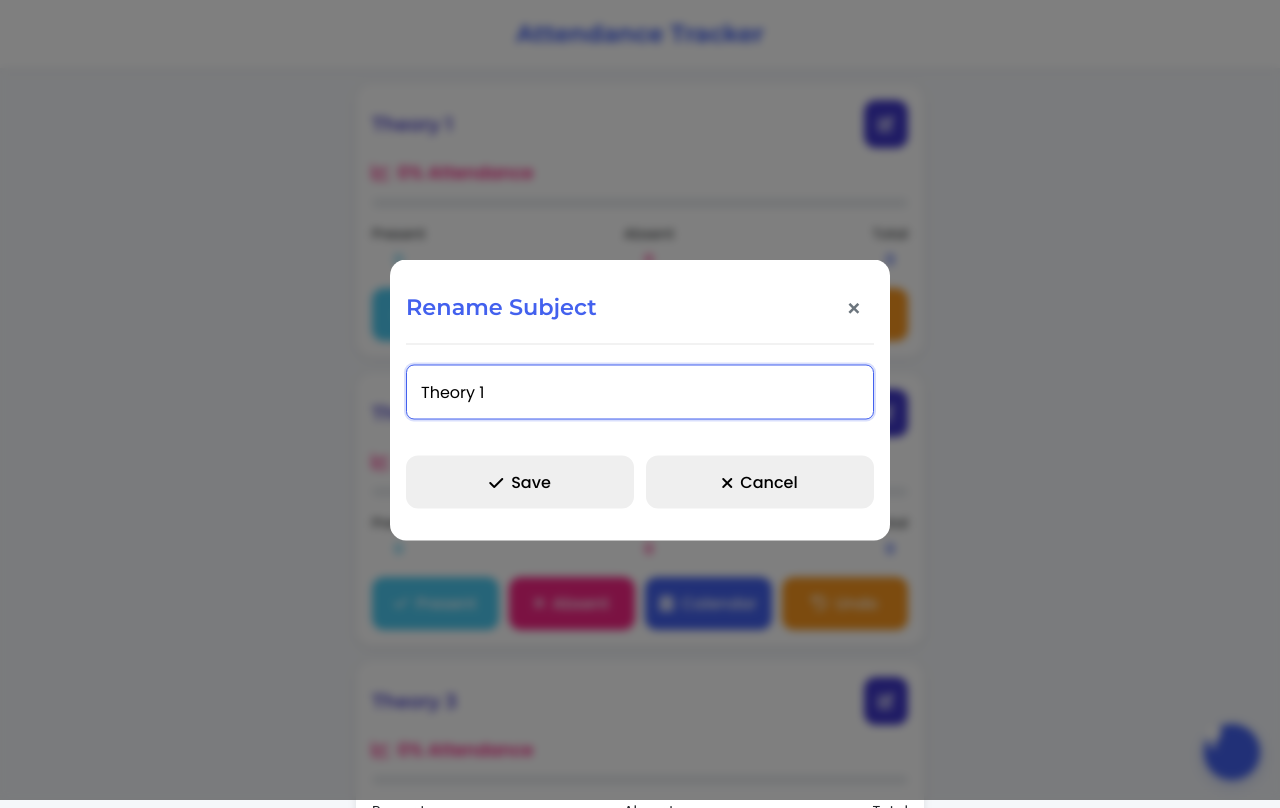
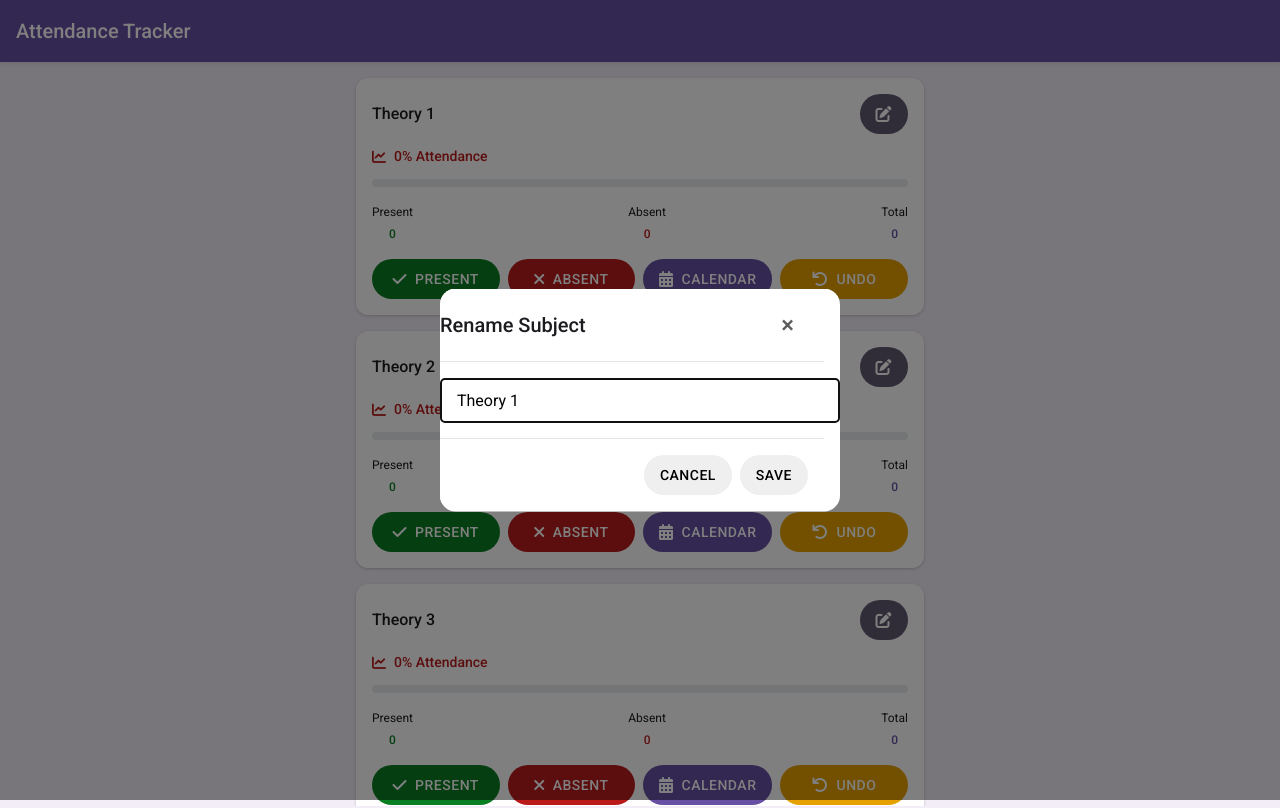
Before and after one commit to AyushAB-24/Ayush, a plain HTML site: page index.html in a window 1280 px wide. Both pictures are taken after a click on the button 886 px from the left and 124 px from the top of the page. Drawn offline with Linux system fonts and the light colour scheme.

Commit message:
Update index.html

```diff
--- a/index.html
+++ b/index.html
@@ -6,24 +6,25 @@
     <meta name="apple-mobile-web-app-capable" content="yes">
     <meta name="mobile-web-app-capable" content="yes">
     <title>Attendance Tracker</title>
-    <link href="https://fonts.googleapis.com/css2?family=Poppins:wght@400;500;600&family=Montserrat:wght@600;700&display=swap" rel="stylesheet">
+    <link href="https://fonts.googleapis.com/css2?family=Roboto:wght@400;500;700&display=swap" rel="stylesheet">
     <style>
         :root {
-            --primary: #4361ee;
-            --primary-light: #4895ef;
-            --secondary: #3f37c9;
-            --success: #4cc9f0;
-            --danger: #f72585;
-            --warning: #f8961e;
-            --light: #f8f9fa;
-            --dark: #212529;
-            --gray: #6c757d;
-            --white: #ffffff;
-            --card-bg: #ffffff;
-            --shadow: 0 2px 8px rgba(0, 0, 0, 0.1);
-            --border-radius: 16px;
-            --transition: all 0.3s cubic-bezier(0.25, 0.8, 0.25, 1);
-            --scrollbar-width: 8px;
+            --primary: #6750A4;
+            --primary-light: #7E67CC;
+            --secondary: #625B71;
+            --success: #0A7E22;
+            --danger: #BA1A1A;
+            --warning: #E6A100;
+            --light: #F3EDF7;
+            --dark: #1C1B1F;
+            --gray: #5D5D5D;
+            --white: #FFFFFF;
+            --card-bg: #FFFFFF;
+            --surface: #F3EDF7;
+            --shadow: 0 1px 3px rgba(0, 0, 0, 0.2);
+            --border-radius: 12px;
+            --transition: all 0.2s cubic-bezier(0.4, 0, 0.2, 1);
+            --scrollbar-width: 4px;
         }
 
         * {
@@ -34,8 +35,8 @@
         }
 
         body {
-            font-family: 'Poppins', sans-serif;
-            background: #f5f7fa;
+            font-family: 'Roboto', sans-serif;
+            background: var(--surface);
             color: var(--dark);
             min-height: 100vh;
             padding: 0;
@@ -60,38 +61,31 @@
             border-radius: var(--scrollbar-width);
         }
 
-        ::-webkit-scrollbar-thumb:hover {
-            background: rgba(0, 0, 0, 0.3);
-        }
-
         /* App Header */
         .app-header {
             position: sticky;
             top: 0;
-            background: white;
+            background: var(--primary);
             padding: 16px;
-            box-shadow: 0 2px 10px rgba(0, 0, 0, 0.05);
             z-index: 10;
             display: flex;
-            justify-content: center;
+            justify-content: space-between;
             align-items: center;
-            backdrop-filter: blur(5px);
+            color: white;
+            box-shadow: 0 2px 4px rgba(0, 0, 0, 0.1);
         }
 
         .app-title {
-            font-family: 'Montserrat', sans-serif;
-            font-size: 1.5rem;
-            font-weight: 700;
-            color: var(--primary);
-            text-align: center;
+            font-size: 1.25rem;
+            font-weight: 500;
         }
 
         /* Main Content */
         .app-content {
             padding: 16px;
-            padding-bottom: 80px;
+            padding-bottom: 16px;
             overflow-y: auto;
-            height: calc(100vh - 60px);
+            height: calc(100vh - 56px);
             scroll-behavior: smooth;
         }
 
@@ -108,13 +102,6 @@
             padding: 16px;
             box-shadow: var(--shadow);
             transition: var(--transition);
-            transform: translateY(0);
-            will-change: transform;
-        }
-
-        .subject-card:hover {
-            box-shadow: 0 4px 12px rgba(0, 0, 0, 0.15);
-            transform: translateY(-2px);
         }
 
         .subject-header {
@@ -125,15 +112,14 @@
         }
 
         .subject-title {
-            font-family: 'Montserrat', sans-serif;
-            font-size: 1.2rem;
-            font-weight: 600;
-            color: var(--secondary);
+            font-size: 1rem;
+            font-weight: 500;
+            color: var(--dark);
         }
 
         .attendance-percentage {
-            font-size: 1.1rem;
-            font-weight: 600;
+            font-size: 0.875rem;
+            font-weight: 500;
             margin: 12px 0;
             display: flex;
             align-items: center;
@@ -145,17 +131,17 @@
         .bad-attendance { color: var(--danger); }
 
         .progress-container {
-            height: 10px;
+            height: 8px;
             background: #e9ecef;
-            border-radius: 5px;
+            border-radius: 4px;
             margin: 12px 0;
             overflow: hidden;
         }
 
         .progress-bar {
             height: 100%;
-            background: linear-gradient(90deg, var(--primary-light), var(--primary));
-            border-radius: 5px;
+            background: var(--primary);
+            border-radius: 4px;
             transition: width 0.6s ease;
         }
 
@@ -163,7 +149,7 @@
             display: flex;
             justify-content: space-between;
             margin: 16px 0;
-            font-size: 0.9rem;
+            font-size: 0.75rem;
         }
 
         .stat {
@@ -174,7 +160,7 @@
         }
 
         .stat-value {
-            font-weight: 600;
+            font-weight: 500;
             margin-top: 4px;
         }
 
@@ -185,24 +171,26 @@
         .action-buttons {
             display: grid;
             grid-template-columns: 1fr 1fr;
-            gap: 10px;
+            gap: 8px;
             margin-top: 16px;
         }
 
         button {
             border: none;
-            border-radius: 12px;
-            padding: 14px;
-            font-family: 'Poppins', sans-serif;
+            border-radius: 20px;
+            padding: 10px 16px;
+            font-family: 'Roboto', sans-serif;
             font-weight: 500;
-            font-size: 1rem;
+            font-size: 0.875rem;
             cursor: pointer;
             transition: var(--transition);
             display: flex;
             align-items: center;
             justify-content: center;
             gap: 8px;
-            min-height: 48px;
+            min-height: 40px;
+            text-transform: uppercase;
+            letter-spacing: 0.5px;
         }
 
         button i {
@@ -237,6 +225,7 @@
 
         button:active {
             transform: scale(0.98);
+            opacity: 0.9;
         }
 
         /* Modal Styles */
@@ -249,7 +238,6 @@
             background: rgba(0, 0, 0, 0.5);
             display: none;
             z-index: 100;
-            backdrop-filter: blur(4px);
             opacity: 0;
             transition: opacity 0.3s ease;
         }
@@ -260,45 +248,40 @@
 
         .modal {
             position: fixed;
-            top: 0;
+            bottom: 0;
             left: 0;
             right: 0;
-            bottom: 0;
             background: white;
             z-index: 101;
             overflow-y: auto;
             display: none;
-            padding: 16px;
+            border-radius: 16px 16px 0 0;
+            max-height: 80vh;
+            transform: translateY(100%);
+            transition: transform 0.3s ease;
             -webkit-overflow-scrolling: touch;
-            transform: translateY(20px);
-            opacity: 0;
-            transition: all 0.3s ease;
         }
 
         .modal.active {
             transform: translateY(0);
-            opacity: 1;
         }
 
         .modal-header {
             display: flex;
             justify-content: space-between;
             align-items: center;
-            margin-bottom: 20px;
-            padding-bottom: 12px;
+            padding: 16px;
             border-bottom: 1px solid rgba(0, 0, 0, 0.1);
             position: sticky;
             top: 0;
             background: white;
             z-index: 1;
-            padding-top: 8px;
         }
 
         .modal-title {
-            font-family: 'Montserrat', sans-serif;
-            font-size: 1.4rem;
-            font-weight: 600;
-            color: var(--primary);
+            font-size: 1.25rem;
+            font-weight: 500;
+            color: var(--dark);
         }
 
         .close-btn {
@@ -313,30 +296,26 @@
             align-items: center;
             justify-content: center;
             border-radius: 50%;
-            transition: var(--transition);
-        }
-
-        .close-btn:hover {
-            background: rgba(0, 0, 0, 0.05);
         }
 
         /* Calendar Styles */
         .month-calendar {
             margin-bottom: 24px;
+            padding: 0 16px;
         }
 
         .month-title {
-            font-weight: 600;
+            font-weight: 500;
             margin-bottom: 12px;
-            color: var(--secondary);
-            font-size: 1.1rem;
+            color: var(--dark);
+            font-size: 1rem;
         }
 
         .days-header {
             display: grid;
             grid-template-columns: repeat(7, 1fr);
             font-weight: 500;
-            font-size: 0.9rem;
+            font-size: 0.75rem;
             margin-bottom: 8px;
             color: var(--gray);
             text-align: center;
@@ -345,16 +324,16 @@
         .days-grid {
             display: grid;
             grid-template-columns: repeat(7, 1fr);
-            gap: 6px;
+            gap: 4px;
         }
 
         .day-cell {
-            width: 40px;
-            height: 40px;
-            line-height: 40px;
+            width: 36px;
+            height: 36px;
+            line-height: 36px;
             text-align: center;
-            border-radius: 50%;
-            font-size: 0.9rem;
+            border-radius: 18px;
+            font-size: 0.875rem;
             cursor: pointer;
             transition: var(--transition);
             margin: 0 auto;
@@ -368,13 +347,11 @@
         .present-day {
             background: var(--success);
             color: white;
-            font-weight: 500;
         }
 
         .absent-day {
             background: var(--danger);
             color: white;
-            font-weight: 500;
         }
 
         .current-day {
@@ -384,13 +361,14 @@
         /* Records List */
         .records-list {
             margin-top: 24px;
+            padding: 0 16px;
         }
 
         .records-title {
-            font-weight: 600;
+            font-weight: 500;
             margin-bottom: 16px;
-            color: var(--secondary);
-            font-size: 1.1rem;
+            color: var(--dark);
+            font-size: 1rem;
         }
 
         .record-item {
@@ -399,32 +377,27 @@
             display: flex;
             justify-content: space-between;
             align-items: center;
-            transition: var(--transition);
-        }
-
-        .record-item:active {
-            background: rgba(0, 0, 0, 0.02);
         }
 
         .record-date {
             color: var(--gray);
-            font-size: 0.9rem;
+            font-size: 0.875rem;
         }
 
         .record-status {
             padding: 4px 12px;
-            border-radius: 20px;
-            font-size: 0.85rem;
+            border-radius: 12px;
+            font-size: 0.75rem;
             font-weight: 500;
         }
 
         .record-status-present {
-            background: rgba(76, 201, 240, 0.1);
+            background: rgba(10, 126, 34, 0.1);
             color: var(--success);
         }
 
         .record-status-absent {
-            background: rgba(247, 37, 133, 0.1);
+            background: rgba(186, 26, 26, 0.1);
             color: var(--danger);
         }
 
@@ -433,30 +406,30 @@
             background: var(--primary);
             color: white;
             padding: 6px 12px;
-            border-radius: 20px;
-            font-size: 0.85rem;
-            margin-bottom: 16px;
+            border-radius: 12px;
+            font-size: 0.75rem;
+            margin: 16px;
             display: inline-block;
         }
 
         /* Status Indicator */
         .status-indicator {
-            font-weight: 600;
-            margin: 16px 0;
+            font-weight: 500;
+            margin: 16px;
             padding: 12px;
             border-radius: 8px;
             text-align: center;
-            font-size: 1rem;
+            font-size: 0.875rem;
         }
 
         .present-status {
-            background: rgba(76, 201, 240, 0.1);
+            background: rgba(10, 126, 34, 0.1);
             color: var(--success);
             border-left: 4px solid var(--success);
         }
 
         .absent-status {
-            background: rgba(247, 37, 133, 0.1);
+            background: rgba(186, 26, 26, 0.1);
             color: var(--danger);
             border-left: 4px solid var(--danger);
         }
@@ -464,29 +437,23 @@
         /* Edit Modal Specific */
         .edit-input {
             width: 100%;
-            padding: 14px;
+            padding: 12px 16px;
             border: 1px solid #ddd;
-            border-radius: 8px;
-            font-family: 'Poppins', sans-serif;
+            border-radius: 4px;
+            font-family: 'Roboto', sans-serif;
             font-size: 1rem;
-            margin-bottom: 20px;
-            transition: var(--transition);
-        }
-
-        .edit-input:focus {
-            border-color: var(--primary);
-            outline: none;
-            box-shadow: 0 0 0 2px rgba(67, 97, 238, 0.2);
+            margin: 16px;
         }
 
         .modal-actions {
-            display: grid;
-            grid-template-columns: 1fr 1fr;
-            gap: 12px;
+            display: flex;
+            justify-content: flex-end;
+            gap: 8px;
             position: sticky;
             bottom: 0;
             background: white;
-            padding: 16px 0;
+            padding: 16px;
+            border-top: 1px solid rgba(0, 0, 0, 0.1);
         }
 
         /* Swipeable Tabs for Calendar */
@@ -497,6 +464,7 @@
             overflow-x: auto;
             -webkit-overflow-scrolling: touch;
             scrollbar-width: none;
+            padding: 0 16px;
         }
 
         .tabs::-webkit-scrollbar {
@@ -508,13 +476,13 @@
             padding: 12px 16px;
             font-weight: 500;
             cursor: pointer;
-            border-bottom: 3px solid transparent;
+            border-bottom: 2px solid transparent;
             white-space: nowrap;
-            transition: var(--transition);
+            font-size: 0.875rem;
         }
 
         .tab.active {
-            border-bottom: 3px solid var(--primary);
+            border-bottom: 2px solid var(--primary);
             color: var(--primary);
         }
 
@@ -526,35 +494,6 @@
             display: block;
         }
 
-        /* Floating Action Button */
-        .fab {
-            position: fixed;
-            bottom: 20px;
-            right: 20px;
-            width: 56px;
-            height: 56px;
-            background: var(--primary);
-            color: white;
-            border-radius: 50%;
-            display: flex;
-            align-items: center;
-            justify-content: center;
-            font-size: 1.5rem;
-            box-shadow: 0 4px 15px rgba(67, 97, 238, 0.3);
-            cursor: pointer;
-            z-index: 99;
-            transition: var(--transition);
-            touch-action: manipulation;
-        }
-
-        .fab:hover {
-            transform: scale(1.05);
-        }
-
-        .fab:active {
-            transform: scale(0.95);
-        }
-
         /* Animations */
         @keyframes fadeIn {
             from { opacity: 0; transform: translateY(10px); }
@@ -562,15 +501,14 @@
         }
 
         .subject-card {
-            animation: fadeIn 0.4s ease forwards;
+            animation: fadeIn 0.3s ease forwards;
         }
 
         /* Responsive Adjustments */
-        @media (min-width: 768px) {
+        @media (min-width: 600px) {
             .app-content {
                 max-width: 600px;
                 margin: 0 auto;
-                padding-bottom: 100px;
             }
 
             .action-buttons {
@@ -583,23 +521,16 @@
 
             .modal {
                 left: 50%;
+                bottom: auto;
                 top: 50%;
-                right: auto;
-                bottom: auto;
-                width: 90%;
-                max-width: 500px;
+                transform: translate(-50%, 20px);
+                max-width: 400px;
+                border-radius: 16px;
                 max-height: 80vh;
-                transform: translate(-50%, -20px);
-                border-radius: var(--border-radius);
-                overflow: hidden;
             }
 
             .modal.active {
                 transform: translate(-50%, -50%);
-            }
-
-            .modal-header {
-                position: static;
             }
         }
     </style>
@@ -635,18 +566,13 @@
         </div>
         <input type="text" class="edit-input" id="edit-subject-input" placeholder="Subject name">
         <div class="modal-actions">
+            <button class="btn-cancel" onclick="closeModal('edit')">
+                Cancel
+            </button>
             <button class="btn-save" onclick="saveSubjectName()">
-                <i class="fas fa-check"></i> Save
-            </button>
-            <button class="btn-cancel" onclick="closeModal('edit')">
-                <i class="fas fa-times"></i> Cancel
+                Save
             </button>
         </div>
-    </div>
-
-    <!-- Floating Action Button -->
-    <div class="fab" onclick="showMotivation()">
-        <i class="fas fa-lightbulb"></i>
     </div>
 
     <script>
@@ -656,8 +582,6 @@
         let calendar = {};
         let attendanceRecords = {};
         let currentEditingSubject = null;
-        let startY = 0;
-        let isRefreshing = false;
 
         // Load from localStorage if available
         function loadData() {
@@ -749,7 +673,6 @@
 
             const months = ['Jan', 'Feb', 'Mar', 'Apr', 'May', 'Jun', 'Jul', 'Aug', 'Sep', 'Oct', 'Nov', 'Dec'];
             const tabContents = document.createElement('div');
-            tabContents.style.marginBottom = '60px'; // Space for bottom nav
 
             months.forEach((month, index) => {
                 // Create tab
@@ -1112,78 +1035,9 @@
             closeModal('edit');
         }
 
-        function showMotivation() {
-            const messages = [
-                "You're doing great! Keep attending classes!",
-                "Every class counts - you've got this!",
-                "Your future self will thank you for good attendance!",
-                "Stay consistent and the results will follow!",
-                "Education is the passport to the future!",
-                "One day at a time - you're building your future!"
-            ];
-
-            const randomMessage = messages[Math.floor(Math.random() * messages.length)];
-
-            // Create a toast notification
-            const toast = document.createElement('div');
-            toast.style.position = 'fixed';
-            toast.style.bottom = '100px';
-            toast.style.right = '20px';
-            toast.style.backgroundColor = 'var(--primary)';
-            toast.style.color = 'white';
-            toast.style.padding = '12px 20px';
-            toast.style.borderRadius = '8px';
-            toast.style.boxShadow = '0 4px 12px rgba(0,0,0,0.15)';
-            toast.style.zIndex = '1000';
-            toast.style.maxWidth = '300px';
-            toast.style.transform = 'translateY(20px)';
-            toast.style.opacity = '0';
-            toast.style.transition = 'all 0.3s ease';
-            toast.textContent = randomMessage;
-
-            document.body.appendChild(toast);
-
-            // Show toast
-            setTimeout(() => {
-                toast.style.transform = 'translateY(0)';
-                toast.style.opacity = '1';
-            }, 10);
-
-            // Hide after 3 seconds
-            setTimeout(() => {
-                toast.style.transform = 'translateY(20px)';
-                toast.style.opacity = '0';
-                setTimeout(() => {
-                    document.body.removeChild(toast);
-                }, 300);
-            }, 3000);
-        }
-
         // Initialize the app
         loadData();
         updateDisplay();
-
-        // Add touch event for pull-to-refresh
-        const content = document.getElementById('app-content');
-
-        content.addEventListener('touchstart', e => {
-            if (content.scrollTop === 0) {
-                startY = e.touches[0].clientY;
-            }
-        }, { passive: true });
-
-        content.addEventListener('touchmove', e => {
-            const y = e.touches[0].clientY;
-            if (content.scrollTop === 0 && y > startY && !isRefreshing) {
-                e.preventDefault();
-                // Implement pull-to-refresh here if needed
-            }
-        }, { passive: false });
-
-        // Prevent zooming
-        document.addEventListener('gesturestart', function(e) {
-            e.preventDefault();
-        });
 
         // Handle keyboard for edit modal
         document.getElementById('edit-subject-input').addEventListener('keypress', function(e) {
```
